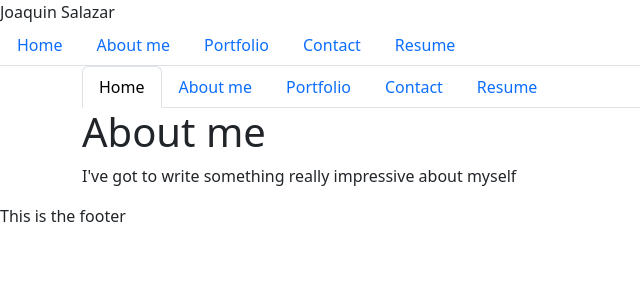
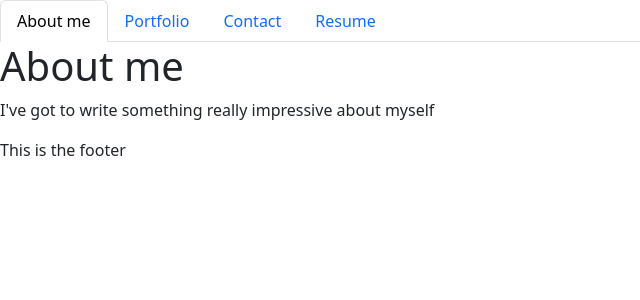
Before and after one commit to joaqsala/Portfolio-React, a React (Create React App) app: page / in a window 1280 px wide. Shown: the top 300 px of the page, without its empty margins (0-640 px from the left). Built offline with nearby package versions, Linux system fonts and the light colour scheme.

Commit message:
reverted back to simplified file structure

```diff
--- a/src/App.js
+++ b/src/App.js
@@ -1,19 +1,7 @@
 import React from 'react';
 
 import PortfolioContainer from './components/PortfolioContainer';
-import Header from './components/Header/Header';
-import Footer from './components/Footer/Footer';
 
-function App() {
-  return (
-      <div className="flex-column justify-flex-start min-100-vh">
-        <Header />
-        <main className="container">
-          <PortfolioContainer />
-        </main>
-        <Footer />
-      </div>
-  );
-}
+const App = () => <PortfolioContainer />;
 
 export default App;
--- a/src/components/Header/NavTabs.js
+++ b/src/components/Header.js
@@ -2,7 +2,7 @@ import React from 'react';
 
 // Use object destructuring to pluck off variables from the props object
 // Assign them to their own variable names
-function NavTabs({ currentPage, handlePageChange }) {
+function Header({ currentPage, handlePageChange }) {
   return (
     <ul className="nav nav-tabs">
       <li className="nav-item">
@@ -12,16 +12,6 @@ function NavTabs({ currentPage, handlePageChange }) {
           // Checks to see if the current page is "Home"
           // If it is, set the current page to 'nav-link-active', otherwise set it to 'nav-link'
           className={currentPage === 'Home' ? 'nav-link active' : 'nav-link'}
-        >
-          Home
-        </a>
-      </li>
-      <li className="nav-item">
-        <a
-          href="#about" // TODO change to <Link> later
-          onClick={() => handlePageChange('About')}
-          // Check to see if the currentPage is `About`, and if so set to the active link, otherwise, set to nav-link
-          className={currentPage === 'About' ? 'nav-link active' : 'nav-link'}
         >
           About me
         </a>
@@ -60,4 +50,4 @@ function NavTabs({ currentPage, handlePageChange }) {
   );
 }
 
-export default NavTabs;
+export default Header;
--- a/src/components/Header/Header.js
+++ /dev/null
@@ -1,14 +0,0 @@
-import React from 'react';
-import Title from './Title';
-import NavTabs from './NavTabs';
-
-function Header() {
-    return (
-        <header className="header">
-            <Title />
-            <NavTabs />
-        </header>
-    );
-}
-
-export default Header;
--- a/src/components/Header/Title.js
+++ /dev/null
@@ -1,12 +0,0 @@
-import React from 'react';
-
-// TODO: Will need to add stylings to either this or the Header
-function Title() {
-    return (
-        <header className="title">
-            Joaquin Salazar
-        </header>
-    );
-}
-
-export default Title;
--- a/src/components/PortfolioContainer.js
+++ b/src/components/PortfolioContainer.js
@@ -1,7 +1,7 @@
 import React, { useState }  from 'react';
-import NavTabs from './Header/NavTabs';
+import Header from './Header';
+import Footer from './Footer';
 import Home from './pages/Home';
-import About from './pages/About';
 import Portfolio from './pages/Portfolio';
 import Contact from './pages/Contact';
 import Resume from './pages/Resume';
@@ -13,9 +13,6 @@ export default function PortfolioContainer() {
   const renderPage = () => {
     if (currentPage === 'Home') {
       return <Home />;
-    }
-    if (currentPage === 'About me') {
-      return <About />;
     }
     if (currentPage === 'Portfolio') {
         return <Portfolio />;
@@ -31,9 +28,10 @@ export default function PortfolioContainer() {
     return (
         <div>
         {/* Passing the currentPage from state and the function to update it */}
-        <NavTabs currentPage={currentPage} handlePageChange={handlePageChange} />
+        <Header currentPage={currentPage} handlePageChange={handlePageChange} />
         {/* Calling the renderPage method which will return a component  */}
         {renderPage()}
+        <Footer />
         </div>
       );
 };
```
Also changed, not shown: package.json (+13 -1 lines), src/components/Footer.js (renamed from src/components/Footer/Footer.js).
